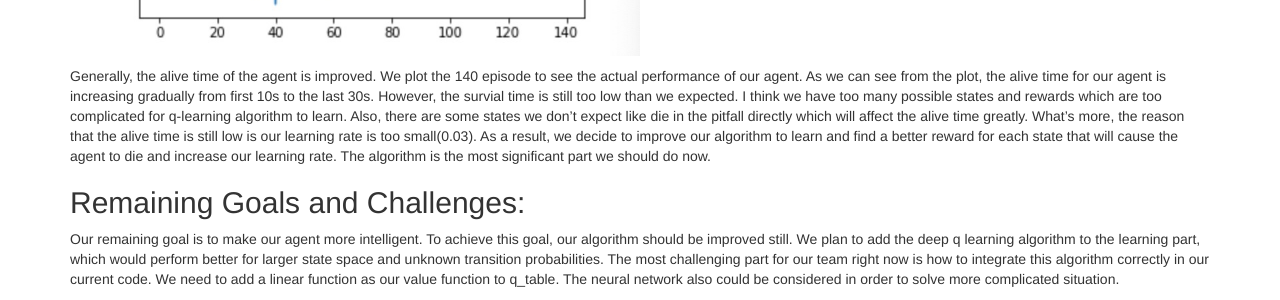
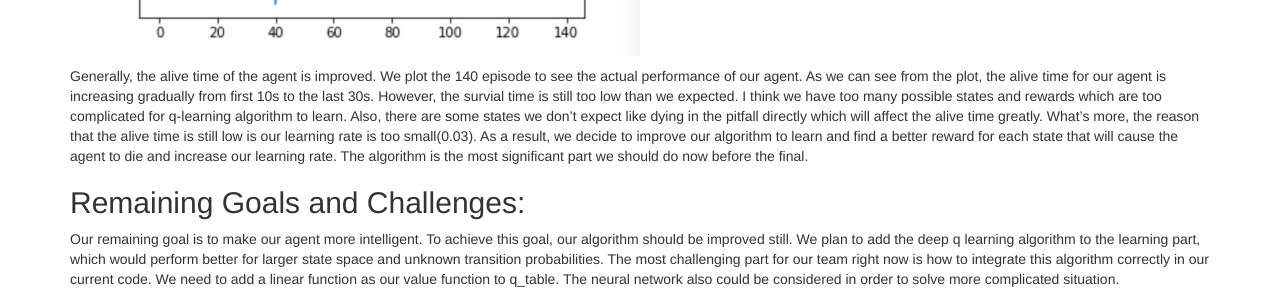
Before and after one commit to chenhaoy1/EnemyUnknown-Battlegrounds, a Jekyll site: the page built from docs/status.md, in a window 1280 px wide and 900 px high, scrolled down 3207 px. Shown: the part 491-791 px from the top of the window. Built offline with Jekyll 4.4.1, drawn with Linux system fonts in a browser that asks for light colours.

Commit message:
Update status.md

```diff
--- a/docs/status.md
+++ b/docs/status.md
@@ -39,7 +39,7 @@
 
 
 Generally, the alive time of the agent is improved. We plot the 140 episode to see the actual performance of our agent.
-As we can see from the plot, the alive time for our agent is increasing gradually from first 10s to the last 30s. However, the survial time is still too low than we expected. I think we have too many possible states and rewards which are too complicated for q-learning algorithm to learn. Also, there are some states we don't expect like die in the pitfall directly which will affect the alive time greatly. What's more, the reason that the alive time is still low is our learning rate is too small(0.03). As a result, we decide to improve our algorithm to learn and find a better reward for each state that will cause the agent to die and increase our learning rate. The algorithm is the most significant part we should do now.
+As we can see from the plot, the alive time for our agent is increasing gradually from first 10s to the last 30s. However, the survial time is still too low than we expected. I think we have too many possible states and rewards which are too complicated for q-learning algorithm to learn. Also, there are some states we don't expect like dying in the pitfall directly which will affect the alive time greatly. What's more, the reason that the alive time is still low is our learning rate is too small(0.03). As a result, we decide to improve our algorithm to learn and find a better reward for each state that will cause the agent to die and increase our learning rate. The algorithm is the most significant part we should do now before the final.
 
 
 
```
